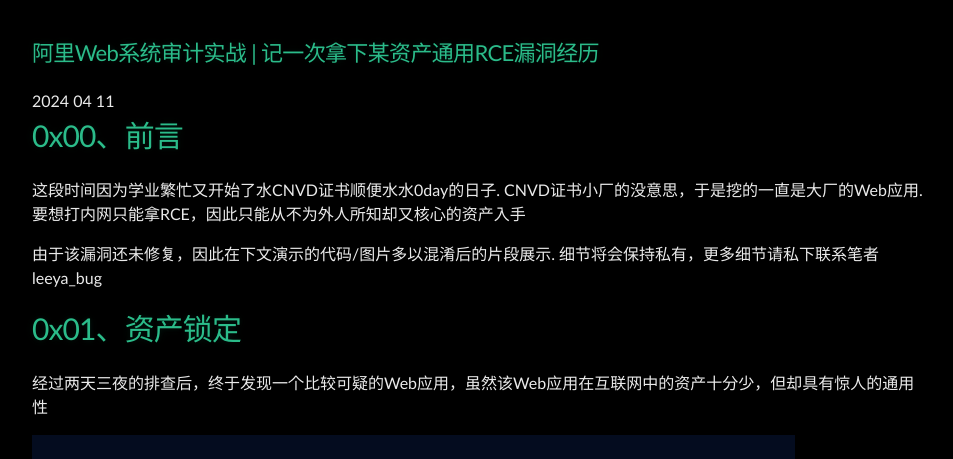
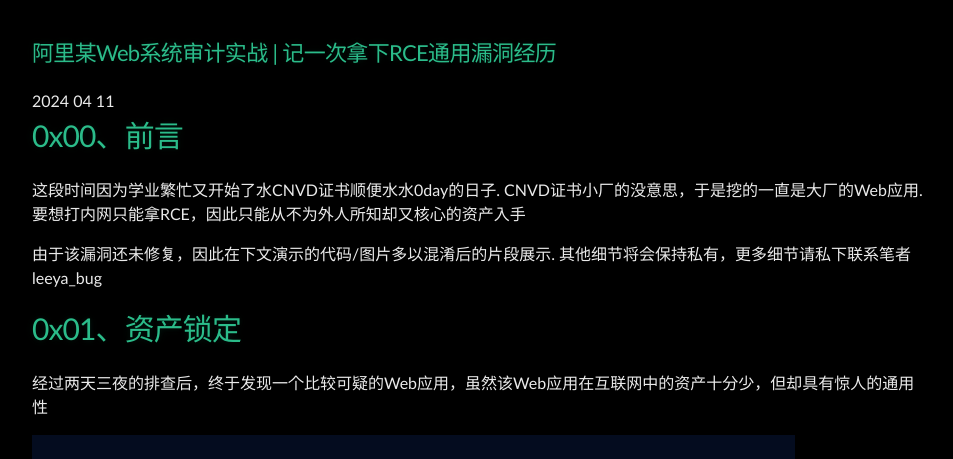
Before and after one commit to Leeyangee/leeyangee.github.io, a Jekyll site: the page built from _posts/2024-04-11-阿里Web审计实战.md, in a window 1280 px wide and 900 px high, cut to the strip 441-900 px from the top of the window. Shown: the whole strip, without its empty margins (160-1113 px from the left). Built offline with Jekyll 4.4.1, drawn with Linux system fonts in a browser that asks for light colours.

Commit message:
update2
update2

````diff
--- a/_posts/2024-04-11-阿里Web审计实战.md
+++ b/_posts/2024-04-11-阿里Web审计实战.md
@@ -1,5 +1,5 @@
 ---
-title: 阿里Web系统审计实战 | 记一次拿下某资产通用RCE漏洞经历
+title: 阿里某Web系统审计实战 | 记一次拿下RCE通用漏洞经历
 published: true
 ---
 
@@ -8,7 +8,7 @@
 这段时间因为学业繁忙又开始了水CNVD证书顺便水水0day的日子. CNVD证书小厂的没意思，于是挖的一直是大厂的Web应用.
 要想打内网只能拿RCE，因此只能从不为外人所知却又核心的资产入手
 
-由于该漏洞还未修复，因此在下文演示的代码/图片多以混淆后的片段展示. 细节将会保持私有，更多细节请私下联系笔者leeya_bug
+由于该漏洞还未修复，因此在下文演示的代码/图片多以混淆后的片段展示. 其他细节将会保持私有，更多细节请私下联系笔者leeya_bug
 
 # [](#header-1)0x01、资产锁定
 
@@ -144,11 +144,18 @@
 ```
 
 这里笔者贴出关于exec函数在单个参数调用下的的定义
-> (function) def exec(
->    source: str | ReadableBuffer | CodeType,
-> ) -> None
->
-> 在输入source参数时，exec将会解析source参数中的代码至默认的globals()命名空间
+
+<table style="border:1px solid #2bbc8a;border-collapse: collapse" border="1">
+  <tr><td>
+    (function) def exec(
+      source: str | ReadableBuffer | CodeType,
+    ) -> None
+  </td></tr>
+  <tr><td>
+    在输入source参数时，exec将会解析source参数中的代码至默认的globals()命名空间
+  </td></tr>
+</table>
+
 
 在这里，工程师将res用exec解析到globals()命名空间后返回给上层调用
 
@@ -180,5 +187,6 @@
 
 后续已经交CNVD和一些SRC了，等审核完再更新吧. 由于这段时间学业较忙，因此后面没什么时间更了
 
+-----
 
-> 于 2024 4 12日更新，添加了审核状态
+于 2024 4 12日更新，添加了审核状态
````
